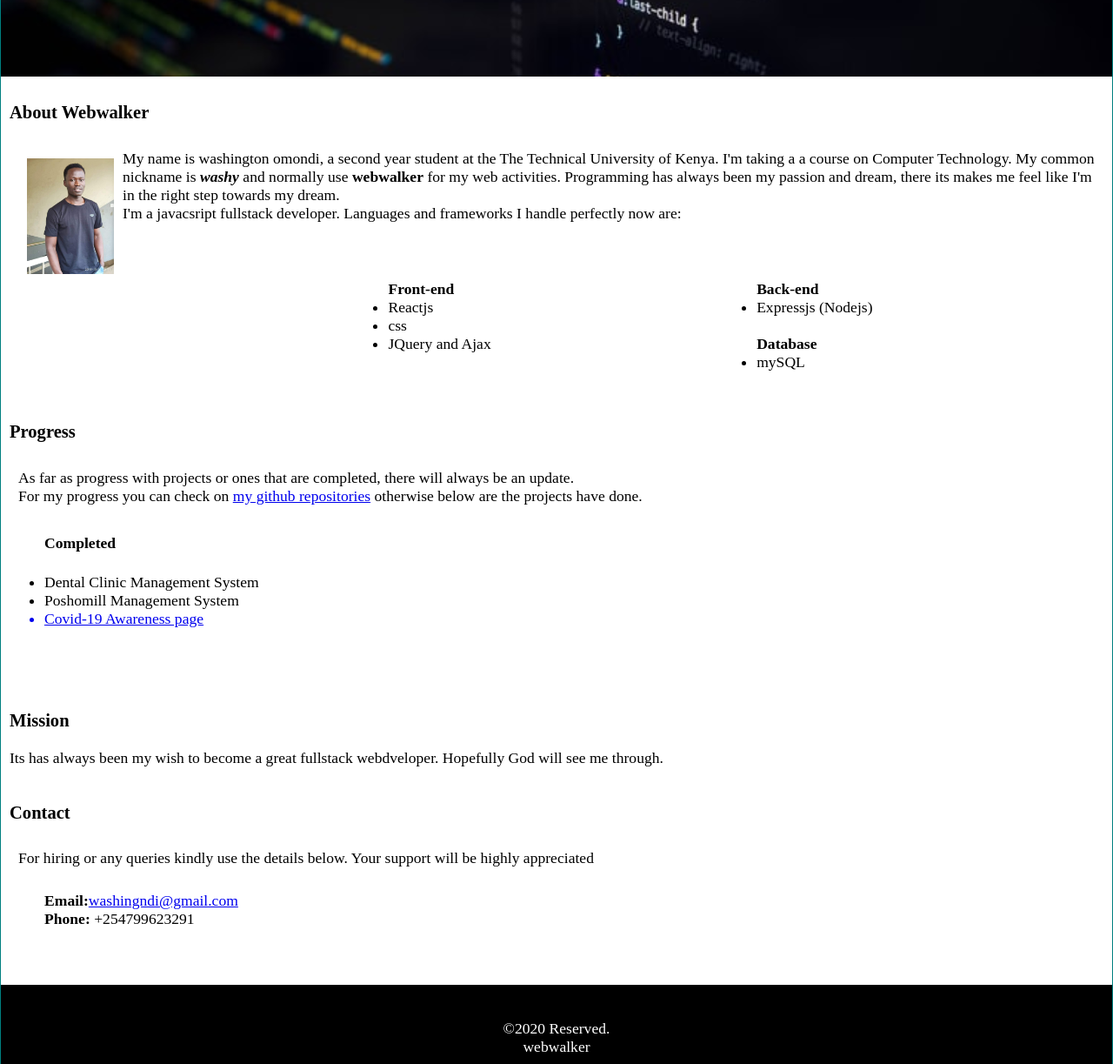
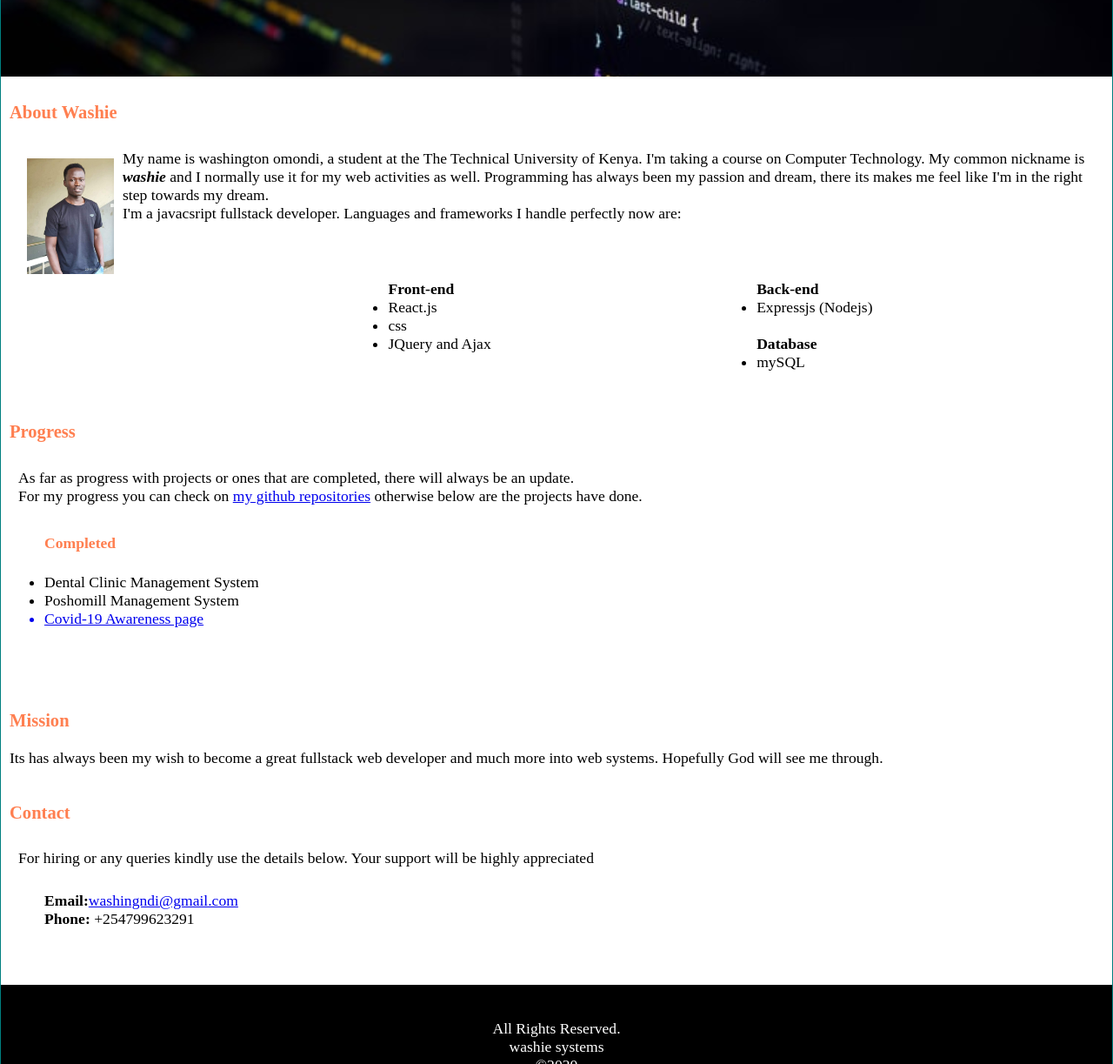
Before and after one commit to Wwashy/washyweb, a website: page me.html in a window 1280 px wide. Shown: the part 346-1569 px from the top of the page at 87% size. Drawn offline with Linux system fonts and the light colour scheme.

Commit message:
fixed spelling errors and added css stylings

```diff
--- a/me.html
+++ b/me.html
@@ -13,7 +13,7 @@
 
 <body>
     <div class="pagename">
-        <h2>webWalk</h2>
+        <h2>WASHIE</h2>
         <div>
             <div id="menu" class="menu" onclick="showMenu()">
                 <div class="bars"></div>
@@ -35,16 +35,16 @@
         </nav>
     </div>
 
-    <div class="box container">
+    <div class="container">
         <p>Hello, I'm washington welcome.</p>
     </div>
     <div class="box about" id="about">
-        <h3>about webwalker</h3>
+        <h3>about washie</h3>
         <p>
             <img src="me.jpg" alt="avator" style="max-width:100px; float: left; margin: 10px;">
-            My name is washington omondi, a second year student at the The Technical University of Kenya. I'm taking a
-            a course on Computer Technology.
-            My common nickname is <b><i>washy</i></b> and normally use <b>webwalker</b> for my web activities.
+            My name is washington omondi, a student at the The Technical University of Kenya. I'm taking a
+            course on Computer Technology.
+            My common nickname is <b><i>washie</i></b> and I normally use it for my web activities as well.
             Programming has always been my passion and dream, there its makes me feel like I'm in the right step towards
             my dream. <br>
             I'm a javacsript fullstack developer.
@@ -54,7 +54,7 @@
         <div class="languages">
             <ul>
                 <b>Front-end</b>
-                <li>Reactjs</li>
+                <li>React.js</li>
                 <li>css</li>
                 <li>JQuery and Ajax</li>
                 <br>
@@ -88,7 +88,7 @@
     </div>
     <div class="box mission" id="mission">
         <h3>Mission</h3>
-        Its has always been my wish to become a great fullstack webdveloper. Hopefully God will see me through.
+        Its has always been my wish to become a great fullstack web developer and much more into web systems. Hopefully God will see me through.
     </div>
     <div class="box contact" id="contact">
         <h3>Contact</h3>
@@ -102,8 +102,9 @@
     </div>
     <footer>
         <div class="sub">
-            <div>©2020 Reserved.</div>
-            <div>webwalker</div>
+            <div>All Rights Reserved.</div>
+            <div>washie systems</div>
+            <div>©2020</div>
         </div>
         <div class="media icons">
             <a href="https://web.facebook.com/profile.php?id=100010677583506"><i class="fa fa-facebook-square fa-2x"></i></a>
--- a/public/me.css
+++ b/public/me.css
@@ -17,6 +17,7 @@ body{
     display: flex;
     justify-content: space-between;
     }
+h1,h2,h3,h4,h5{color: coral;}
 .pagename h2{
         float: left;
         color: white;
```
Also changed, not shown: 1 other file.
